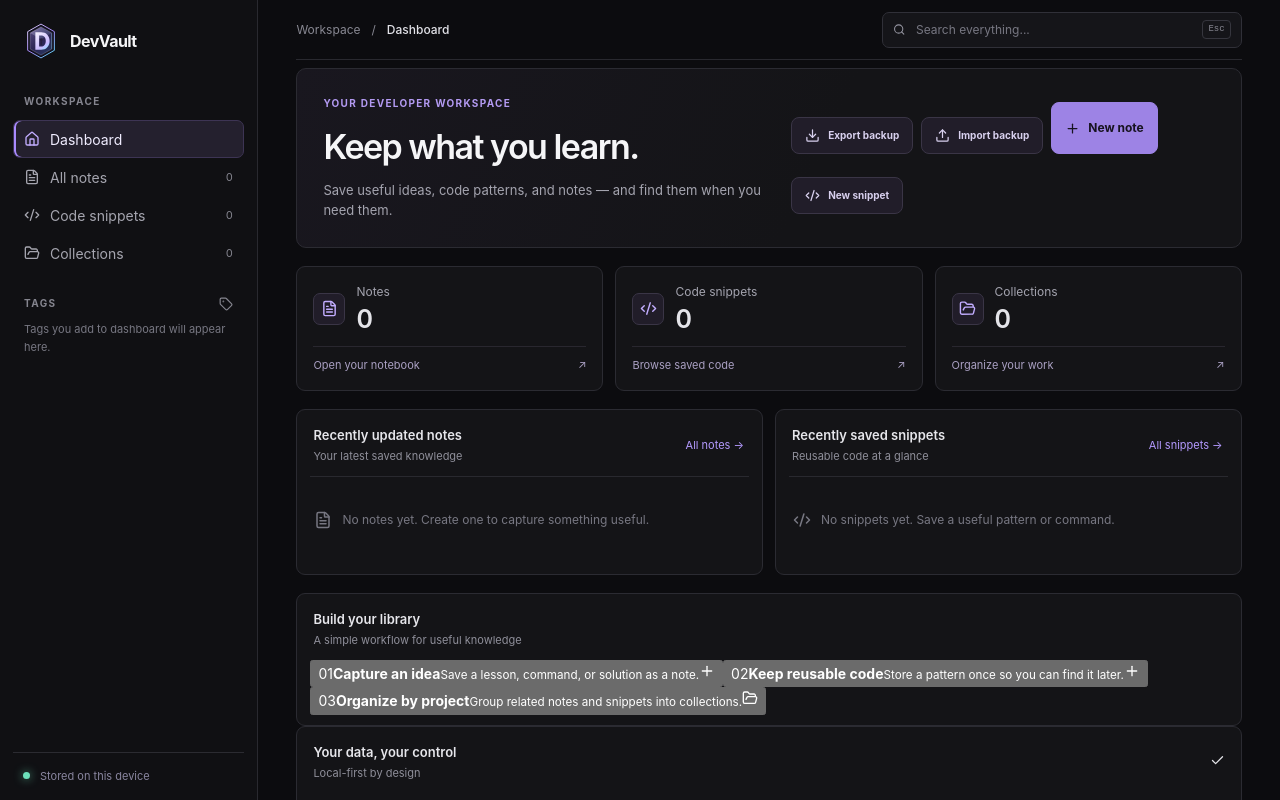
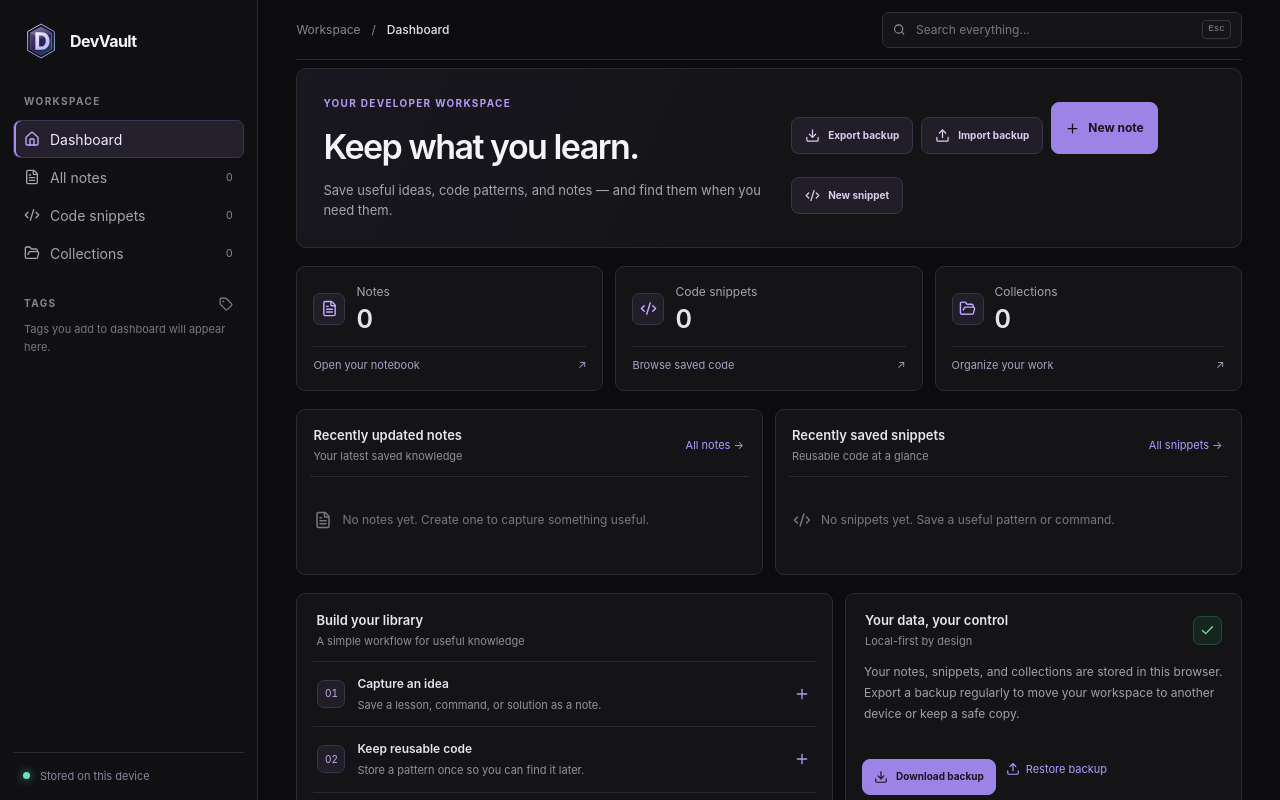
Before and after one commit to rajtivari/DevVault, a React (Vite) app: page / in a window 1280 px wide. Shown: the top 800 px of the page. Built offline with nearby package versions, Linux system fonts and the light colour scheme.

Commit message:
Style dashboard workflow and privacy panels

```diff
--- a/src/App.css
+++ b/src/App.css
@@ -1135,6 +1135,59 @@
   color: #85858f;
   font-size: 11px;
 }
+.dashboard-lower-grid {
+  display: grid;
+  grid-template-columns: minmax(0, 1.15fr) minmax(0, .85fr);
+  gap: 12px;
+}
+.dashboard-start-section,
+.dashboard-backup-section { padding: 17px 16px 15px; }
+.dashboard-start-list { display: grid; }
+.dashboard-start-item {
+  display: grid;
+  grid-template-columns: 30px minmax(0, 1fr) 18px;
+  align-items: center;
+  gap: 10px;
+  width: 100%;
+  padding: 13px 4px;
+  color: #b8b6c4;
+  border: 0;
+  border-top: 1px solid #29292f;
+  background: transparent;
+  text-align: left;
+  cursor: pointer;
+}
+.dashboard-start-item:hover { background: #1b1a20; }
+.dashboard-start-item > span:nth-child(2) { display: grid; gap: 4px; min-width: 0; }
+.dashboard-start-item strong { color: #e5e3ed; font-size: 12px; font-weight: 580; }
+.dashboard-start-item small { color: #92929d; font-size: 11px; line-height: 1.5; }
+.dashboard-start-item > svg { color: #b39af2; }
+.dashboard-start-number {
+  display: grid;
+  width: 28px;
+  height: 28px;
+  place-items: center;
+  color: #c4b2ef;
+  border: 1px solid #3a3546;
+  border-radius: 7px;
+  background: #211d29;
+  font-size: 10px;
+  font-variant-numeric: tabular-nums;
+}
+.dashboard-privacy-icon {
+  display: grid;
+  width: 29px;
+  height: 29px;
+  place-items: center;
+  color: #7fe0bd;
+  border: 1px solid #29483e;
+  border-radius: 7px;
+  background: #17251f;
+}
+.dashboard-backup-copy { margin: 5px 2px 20px; color: #a1a0ac; font-size: 12px; line-height: 1.75; }
+.dashboard-backup-actions { display: flex; flex-wrap: wrap; align-items: center; gap: 8px; }
+.dashboard-backup-actions .secondary-button { min-height: 36px; padding-inline: 11px; }
+.dashboard-backup-actions .text-button { display: inline-flex; align-items: center; gap: 6px; }
 
 @media (max-width: 900px) {
   .dashboard-welcome { align-items: flex-start; flex-direction: column; }
@@ -1146,8 +1199,9 @@
   .dashboard-stat-grid { gap: 8px; grid-template-columns: 1fr; }
   .dashboard-stat { grid-template-columns: 32px 1fr; padding: 12px; }
   .dashboard-stat > strong { font-size: 21px; }
-  .dashboard-recent-grid { grid-template-columns: 1fr; gap: 10px; }
+  .dashboard-recent-grid, .dashboard-lower-grid { grid-template-columns: 1fr; gap: 10px; }
   .dashboard-section { padding: 13px 10px 8px; }
+  .dashboard-backup-copy { margin-bottom: 14px; }
 }
 
 .global-search-wrap{position:relative;width:min(360px,48%);margin-left:auto}
```
